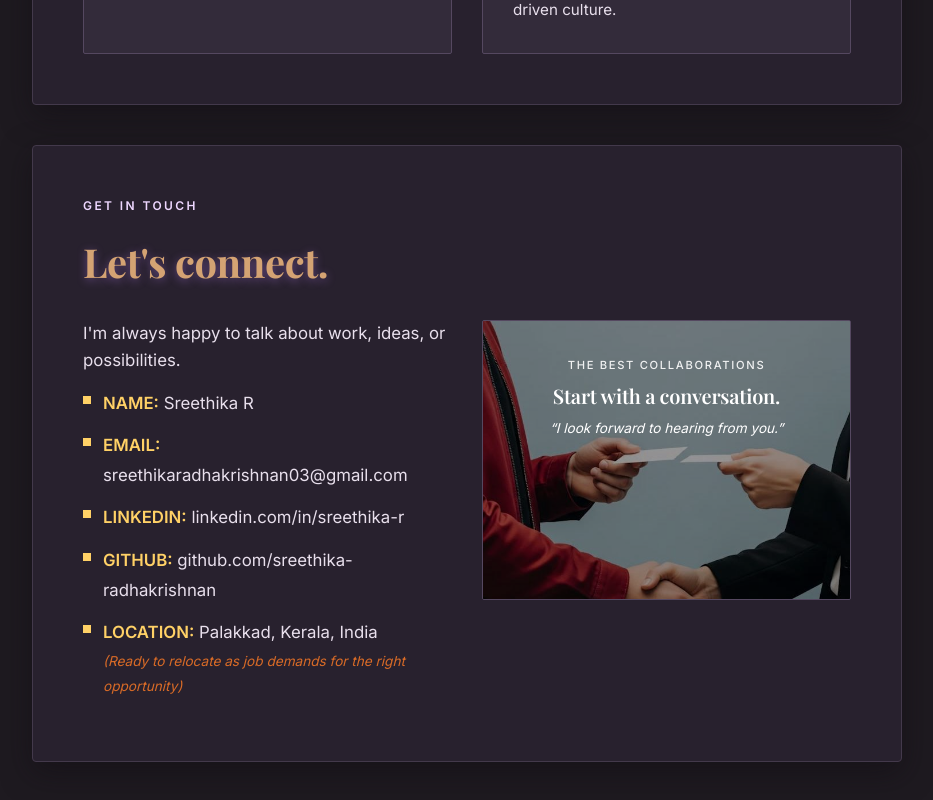
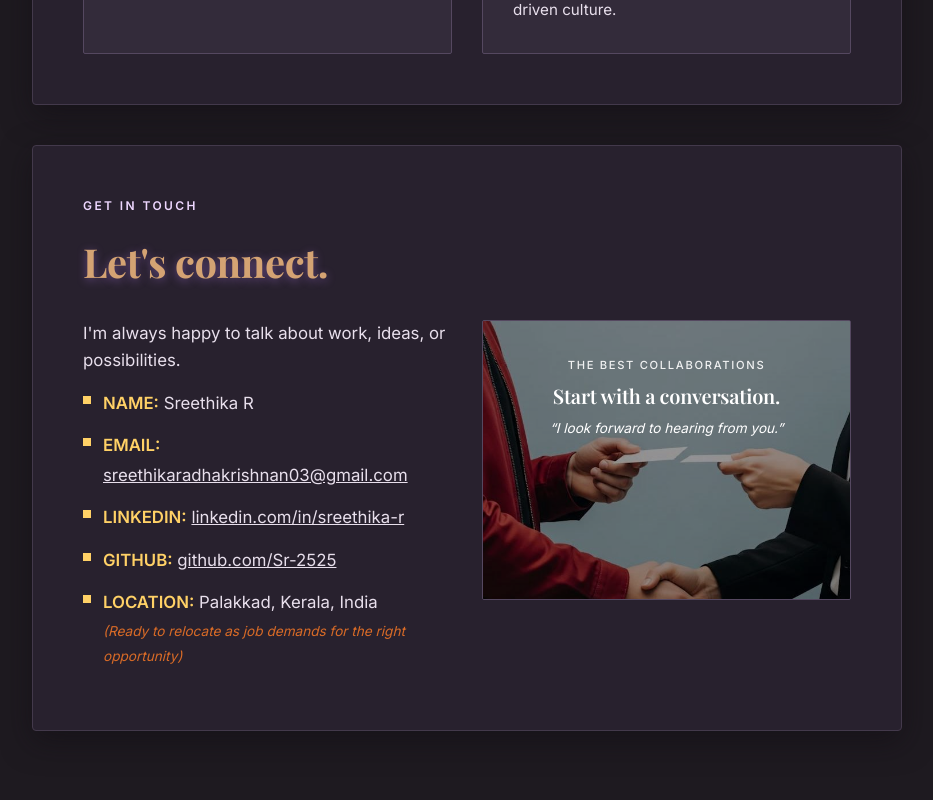
Before and after one commit to Sr-2525/Portfolio, a React (Vite) app: page / in a window 1280 px wide. Shown: the part 8668-9468 px from the top of the page, without its empty margins (338-1271 px from the left). After the commit the page ends 9440 px from the top, so only its background shows below. Built offline with nearby package versions, Linux system fonts and the light colour scheme; a web font is replaced by a local one.

Commit message:
Make contact links fully clickable and styled

```diff
--- a/src/components/Contact.jsx
+++ b/src/components/Contact.jsx
@@ -15,10 +15,30 @@ function Contact() {
             </p>
             <ul className="square-list" style={{ fontSize: '1rem', lineHeight: '1.8', margin: '0' }}>
               <li><strong style={{ color: '#D96B27' }}>NAME:</strong> Sreethika R</li>
-              <li><strong style={{ color: '#D96B27' }}>EMAIL:</strong> <a href="mailto:sreethikaradhakrishnan03@gmail.com" style={{ color: '#D96B27', textDecoration: 'none' }}>sreethikaradhakrishnan03@gmail.com</a></li>
-              <li><strong style={{ color: '#D96B27' }}>LINKEDIN:</strong> <a href="https://linkedin.com/in/sreethika-r" target="_blank" rel="noreferrer" style={{ color: '#D96B27', textDecoration: 'none' }}>linkedin.com/in/sreethika-r</a></li>
-              <li><strong style={{ color: '#D96B27' }}>GITHUB:</strong> <a href="https://github.com/sreethika-radhakrishnan" target="_blank" rel="noreferrer" style={{ color: '#D96B27', textDecoration: 'none' }}>github.com/sreethika-radhakrishnan</a></li>
-              <li><strong style={{ color: '#D96B27' }}>LOCATION:</strong> Palakkad, Kerala, India <span style={{ display: 'block', fontSize: '0.85rem', color: '#D96B27', fontStyle: 'italic', marginTop: '2px', textShadow: 'none' }}>(Ready to relocate as job demands for the right opportunity)</span></li>
+              <li>
+                <strong style={{ color: '#D96B27' }}>EMAIL:</strong>{' '}
+                <a href="mailto:sreethikaradhakrishnan03@gmail.com" style={{ color: '#D96B27', textDecoration: 'underline' }}>
+                  sreethikaradhakrishnan03@gmail.com
+                </a>
+              </li>
+              <li>
+                <strong style={{ color: '#D96B27' }}>LINKEDIN:</strong>{' '}
+                <a href="https://linkedin.com/in/sreethika-r" target="_blank" rel="noreferrer" style={{ color: '#D96B27', textDecoration: 'underline' }}>
+                  linkedin.com/in/sreethika-r
+                </a>
+              </li>
+              <li>
+                <strong style={{ color: '#D96B27' }}>GITHUB:</strong>{' '}
+                <a href="https://github.com/Sr-2525" target="_blank" rel="noreferrer" style={{ color: '#D96B27', textDecoration: 'underline' }}>
+                  github.com/Sr-2525
+                </a>
+              </li>
+              <li>
+                <strong style={{ color: '#D96B27' }}>LOCATION:</strong> Palakkad, Kerala, India{' '}
+                <span style={{ display: 'block', fontSize: '0.85rem', color: '#D96B27', fontStyle: 'italic', marginTop: '2px', textShadow: 'none' }}>
+                  (Ready to relocate as job demands for the right opportunity)
+                </span>
+              </li>
             </ul>
           </div>
         </AnimatedCard>
```
